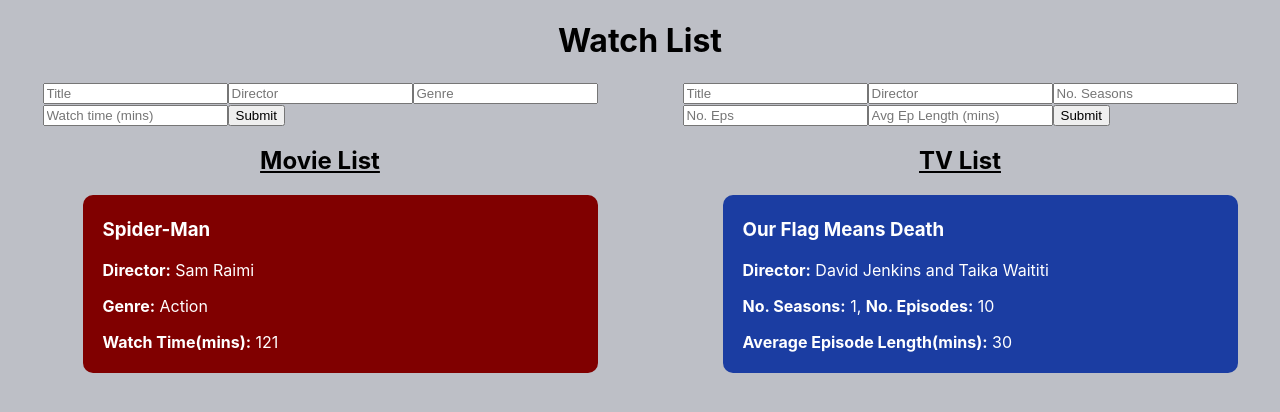
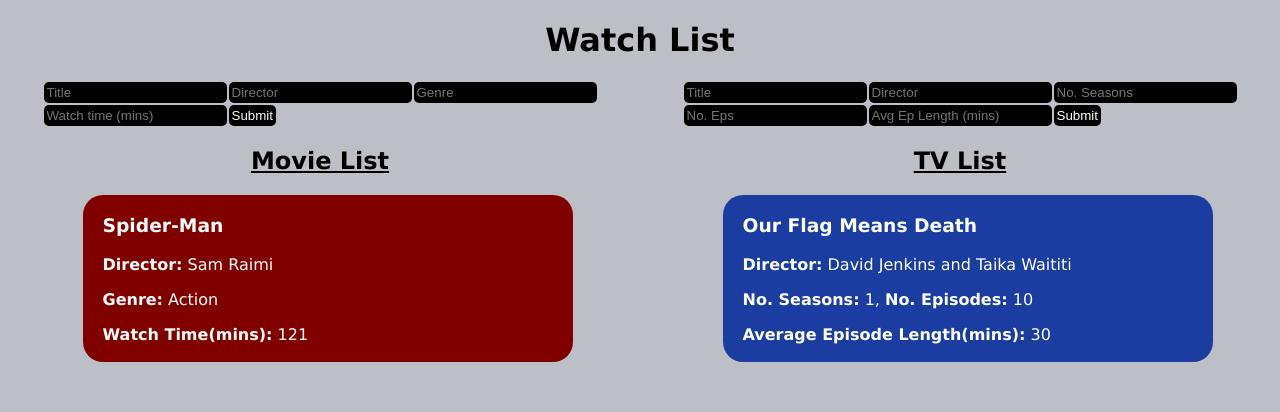
Before and after one commit to E-Burns/watchlist, a React (Create React App) app: page / in a window 1280 px wide. Shown: the top 412 px of the page. Built offline with nearby package versions, Linux system fonts and the light colour scheme.

Commit message:
adjusted css and added comments

```diff
--- a/src/App.css
+++ b/src/App.css
@@ -1,5 +1,11 @@
 body {
   background-color: #bdbfc6;
+  font-family: Verdana, Geneva, Tahoma, sans-serif;
+}
+
+.App {
+  width: 60%;
+  margin: 0 auto;
 }
 
 h1, h2 {
@@ -8,12 +14,6 @@
 
 ul {
   list-style: none;
-}
-
-.App {
-  width: 60%;
-  margin: 0 auto;
-  font-family: 'Lato', sans-serif;
 }
 
 .listBox {
@@ -32,9 +32,9 @@
 
 li {
   color: white;
-  padding: 5px;
-  padding-left: 20px;
-  border-radius: 10px;
+  padding: 2px 0px 2px 20px;
+  border-radius: 20px;
+  margin: 0px 25px 5px 0px;
 }
 
 li.movie-list {
@@ -43,3 +43,12 @@
 li.tv-list {
   background-color: rgb(27, 61, 162);
 }
+
+form > div > input {
+  margin: 1px;
+  padding: 3px;
+  border: none;
+  border-radius: 5px;
+  background-color: black;
+  color: white;
+}
--- a/src/components/MovieList.js
+++ b/src/components/MovieList.js
@@ -5,7 +5,7 @@
 
     const moviesToBeDisplayed = moviesData.map((movie) => {
         return(
-            <Movie title={movie.title} key={movie.title}>
+            <Movie title={movie.title} key={movie.title}> {/*change key to something unique*/}
                 <p><b>Director:</b> {movie.director}</p>
                 <p><b>Genre:</b> {movie.genre}</p>
                 <p><b>Watch Time(mins):</b> {movie.watchTime}</p>
--- a/src/components/TVList.js
+++ b/src/components/TVList.js
@@ -5,7 +5,7 @@
 
     const tvToBeDisplayed = tvData.map((tv) => {
         return(
-            <TV title={tv.title} key={tv.title}>
+            <TV title={tv.title} key={tv.title}> {/*change key to something unique*/}
                 <p><b>Director:</b> {tv.director}</p>
                 <p><b>No. Seasons:</b> {tv.numberOfSeasons}, <b>No. Episodes:</b> {tv.numberOfEps}</p>
                 <p><b>Average Episode Length(mins):</b> {tv.avEpisodeLength}</p>
--- a/src/containers/MovieListBox.js
+++ b/src/containers/MovieListBox.js
@@ -10,7 +10,7 @@
             director: 'Sam Raimi',
             genre: 'Action',
             watchTime: 121
-        }
+        } //add a key for each (ID)
     ])
 
     const addMovie = (ContentData) => {
--- a/src/containers/TVListBox.js
+++ b/src/containers/TVListBox.js
@@ -11,7 +11,7 @@
             numberOfSeasons: 1,
             numberOfEps: 10,
             avEpisodeLength: 30
-        }
+        } //add a key for each (ID)
     ]);
 
     const addTV = (ContentData) => {
```
